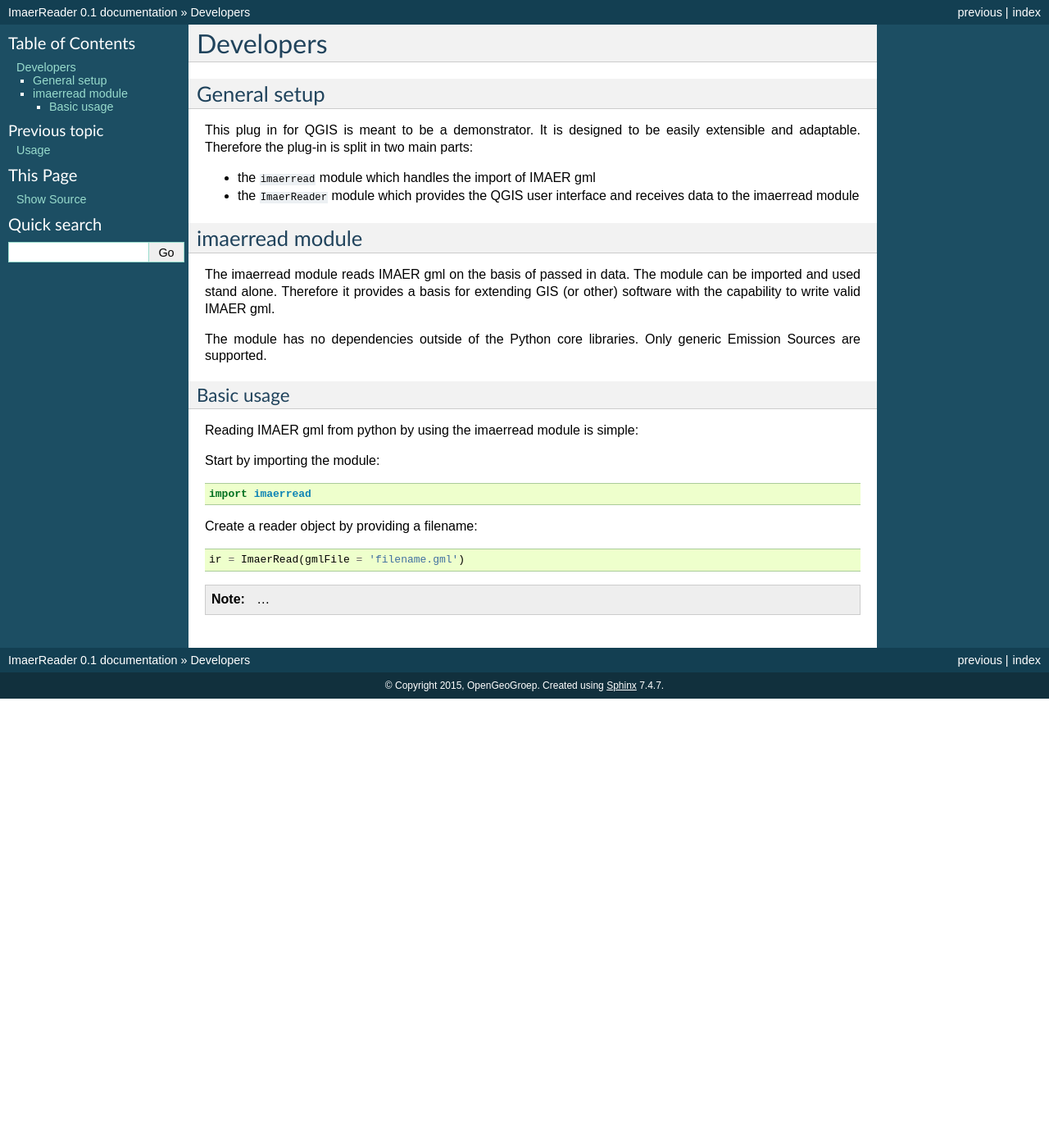
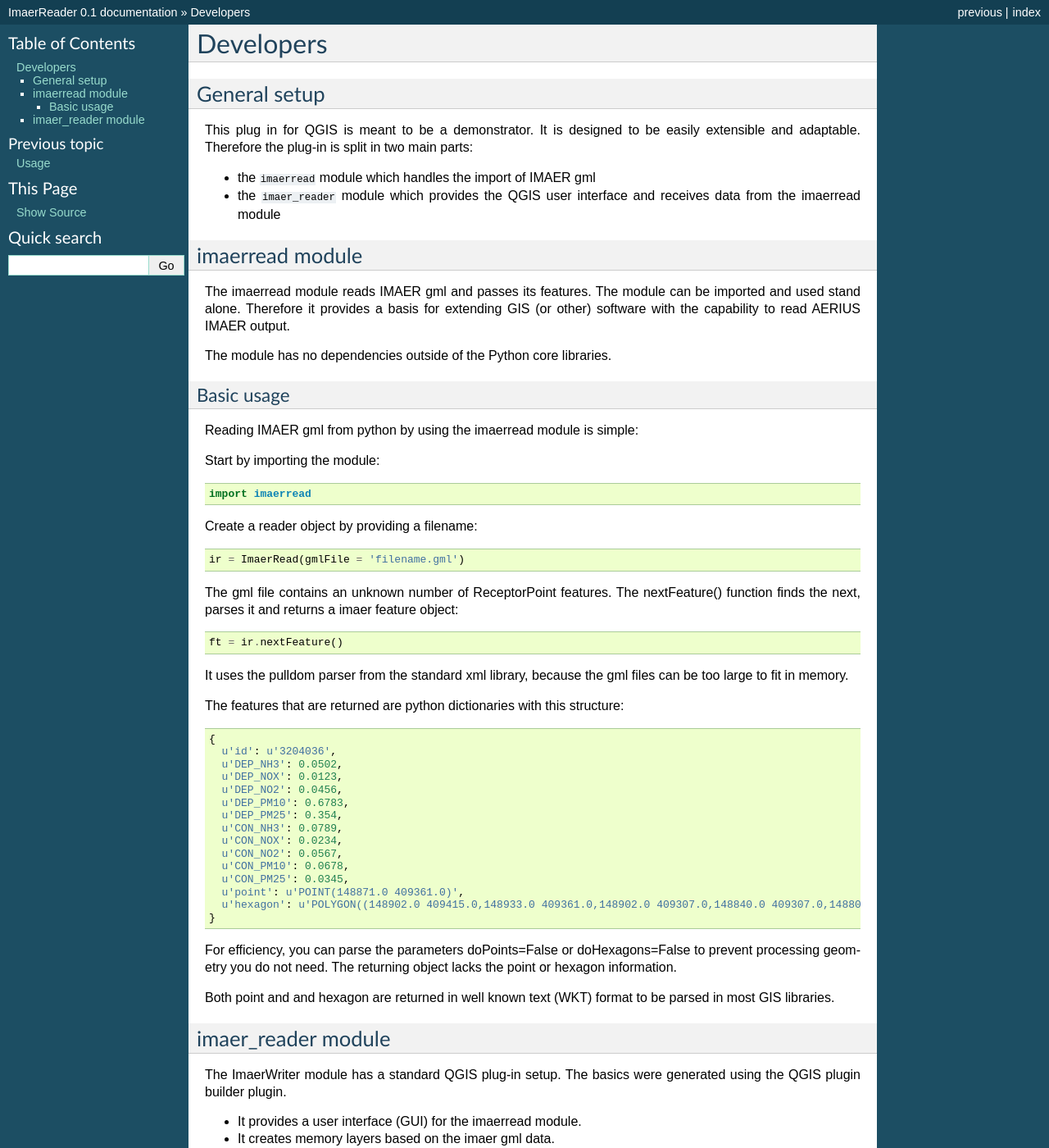
Before and after one commit to opengeogroep/AERIUS-QGIS-plugins, a Sphinx documentation site: the page built from ImaerReader/help/source/developers.rst, in a window 1280 px wide and 1400 px high. Shown: the whole window at 82% size. Built offline with Sphinx 7.4.7, drawn with Linux system fonts in a browser that asks for light colours; formulas are drawn with MathJax 3; some of the changed text lies outside the part shown.

Commit message:
documentation

```diff
--- a/ImaerReader/help/source/developers.rst
+++ b/ImaerReader/help/source/developers.rst
@@ -6,14 +6,14 @@ General setup
 This plug in for QGIS is meant to be a demonstrator. It is designed to be easily extensible and adaptable. Therefore the plug-in is split in two main parts:
 
 - the ``imaerread`` module which handles the import of IMAER gml
-- the ``ImaerReader`` module which provides the QGIS user interface and receives data to the imaerread module
+- the ``imaer_reader`` module which provides the QGIS user interface and receives data from the imaerread module
 
 
 imaerread module
-=================
-The imaerread module reads IMAER gml on the basis of passed in data. The module can be imported and used stand alone. Therefore it provides a basis for extending GIS (or other) software with the capability to write valid IMAER gml.
+================
+The imaerread module reads IMAER gml and passes its features. The module can be imported and used stand alone. Therefore it provides a basis for extending GIS (or other) software with the capability to read AERIUS IMAER output.
 
-The module has no dependencies outside of the Python core libraries. Only generic Emission Sources are supported.
+The module has no dependencies outside of the Python core libraries.
 
 Basic usage
 -----------
@@ -27,5 +27,43 @@ Create a reader object by providing a filename::
 
     ir = ImaerRead(gmlFile = 'filename.gml')
 
-.. note::
-   ...
+The gml file contains an unknown number of ReceptorPoint features. The nextFeature() function finds the next, parses it and returns a imaer feature object::
+
+    ft = ir.nextFeature()
+
+It uses the pulldom parser from the standard xml library, because the gml files can be too large to fit in memory.
+
+
+The features that are returned are python dictionaries with this structure::
+
+    {
+      u'id': u'3204036',
+      u'DEP_NH3': 0.0502,
+      u'DEP_NOX': 0.0123,
+      u'DEP_NO2': 0.0456,
+      u'DEP_PM10': 0.6783,
+      u'DEP_PM25': 0.354,
+      u'CON_NH3': 0.0789,
+      u'CON_NOX': 0.0234,
+      u'CON_NO2': 0.0567,
+      u'CON_PM10': 0.0678,
+      u'CON_PM25': 0.0345,
+      u'point': u'POINT(148871.0 409361.0)',
+      u'hexagon': u'POLYGON((148902.0 409415.0,148933.0 409361.0,148902.0 409307.0,148840.0 409307.0,148809.0 409361.0,148840.0 409415.0,148902.0 409415.0))'
+    }
+
+For efficiency, you can parse the parameters doPoints=False or doHexagons=False to prevent processing geometry you do not need. The returning object lacks the point or hexagon information.
+
+Both point and and hexagon are returned in well known text (WKT) format to be parsed in most GIS libraries.
+
+imaer_reader module
+===================
+
+The ImaerWriter module has a standard QGIS plug-in setup. The basics were generated using the QGIS plugin builder plugin.
+
+- It provides a user interface (GUI) for the imaerread module.
+- It creates memory layers based on the imaer gml data.
+
+The GUI was created with Qt4 Designer.
+
+Source code van be found on `github <https://github.com/opengeogroep/AERIUS-QGIS-plugins/>`_. Any issues can also be reported there.
```
Also changed, not shown: ImaerReader/help/source/usage.rst (+6 -6 lines), 11 other files.
